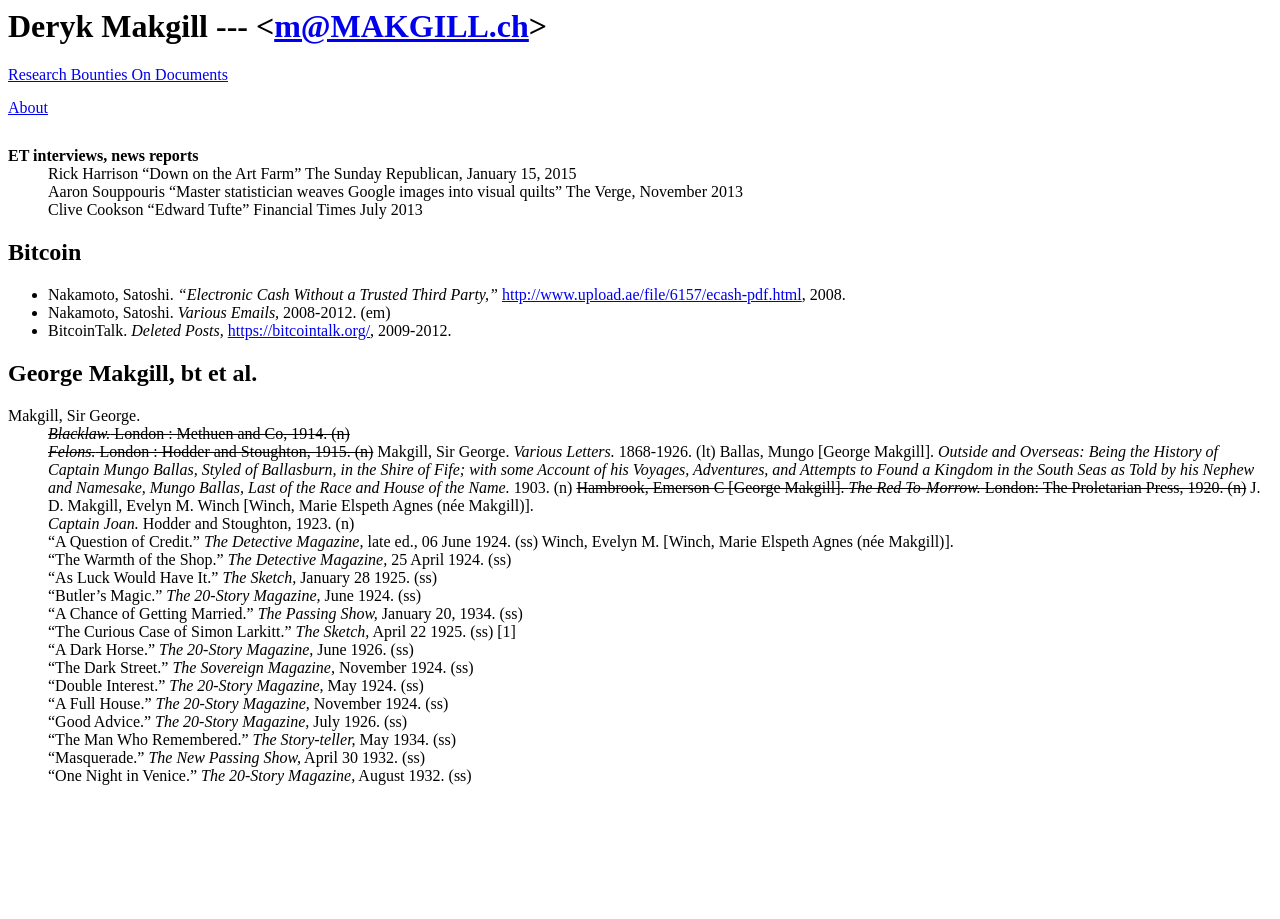
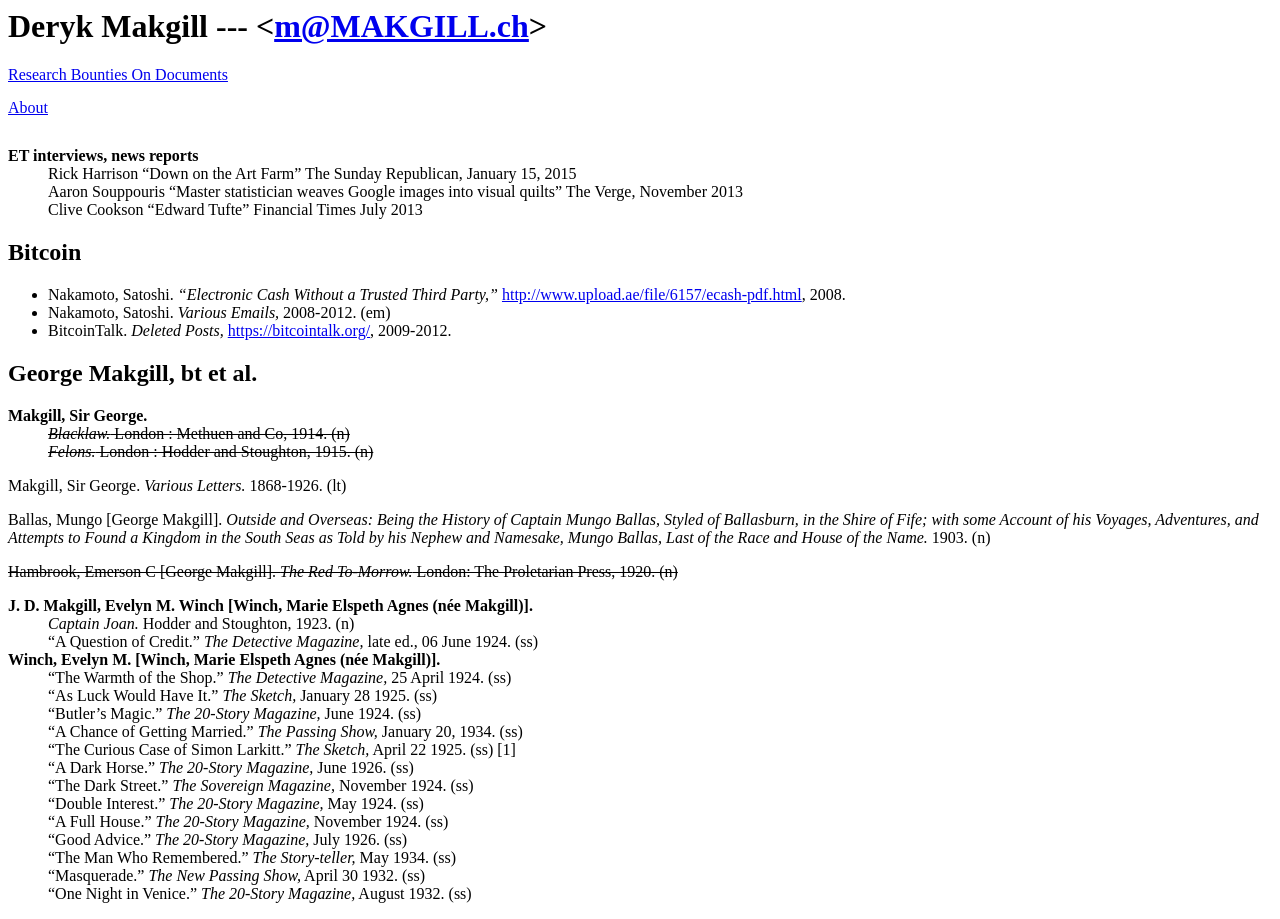
Before and after one commit to derykmakgill/website, a Jekyll site: the page built from index.md, in a window 1280 px wide. Built offline with Jekyll 4.4.1, drawn with Linux system fonts in a browser that asks for light colours.

Commit message:
Update index.md

```diff
--- a/index.md
+++ b/index.md
@@ -25,16 +25,21 @@
 
 ## George Makgill, bt et al.
 
-Makgill, Sir George.
+**Makgill, Sir George.**
 : ~~*Blacklaw.* London : Methuen and Co, 1914. (n)~~
 : ~~*Felons.* London : Hodder and Stoughton, 1915. (n)~~
+
 Makgill, Sir George. *Various Letters.* 1868-1926. (lt)<span class="footnote"><span class="fnHide"> (Footnote: </span>If it is any help, I have read rumors that many of his papers were given to the Vatican...though one <a href="http://answers.google.com/answers/threadview/id/771994.html">researcher</a> reports finding a letter in an old M15 file in the London Metropolitan Archives, and the National Archives of Scotland are probably a place to start as well.<span class="fnHide">)</span></span>
+
 Ballas, Mungo [George Makgill]. *Outside and Overseas: Being the History of Captain Mungo Ballas, Styled of Ballasburn, in the Shire of Fife; with some Account of his Voyages, Adventures, and Attempts to Found a Kingdom in the South Seas as Told by his Nephew and Namesake, Mungo Ballas, Last of the Race and House of the Name.* 1903. (n)
+
 ~~Hambrook, Emerson C [George Makgill]. *The Red To-Morrow.* London: The Proletarian Press, 1920. (n)~~
-J. D. Makgill, Evelyn M. Winch [Winch, Marie Elspeth Agnes (née Makgill)].<span class="footnote"><span class="fnHide"> (Footnote: </span>Sir John Donald Alexander Arthur Makgill and Marie Elspeth Agnes Makgill were the son and daughter, respectively, of Sir. George Makgill, hence their inclusion in the George Makgill label. My initial interest in them was to learn more about George Makgill himself, but I've found they stand well on their own, especially Marie who, under Evelyn Winch, was apparently quite popular in her day.<span class="fnHide">)</span></span>
+
+**J. D. Makgill, Evelyn M. Winch [Winch, Marie Elspeth Agnes (née Makgill)].**<span class="footnote"><span class="fnHide"> (Footnote: </span>Sir John Donald Alexander Arthur Makgill and Marie Elspeth Agnes Makgill were the son and daughter, respectively, of Sir. George Makgill, hence their inclusion in the George Makgill label. My initial interest in them was to learn more about George Makgill himself, but I've found they stand well on their own, especially Marie who, under Evelyn Winch, was apparently quite popular in her day.<span class="fnHide">)</span></span>
 : *Captain Joan.* Hodder and Stoughton, 1923. (n)
 : "A Question of Credit." *The Detective Magazine,* late ed., 06 June 1924. (ss)
-Winch, Evelyn M. [Winch, Marie Elspeth Agnes (née Makgill)].
+
+**Winch, Evelyn M. [Winch, Marie Elspeth Agnes (née Makgill)].**
 : "The Warmth of the Shop." *The Detective Magazine,* 25 April 1924. (ss)
 : "As Luck Would Have It." *The Sketch,* January 28 1925. (ss)
 : "Butler's Magic." *The 20-Story Magazine,* June 1924. (ss)
```
